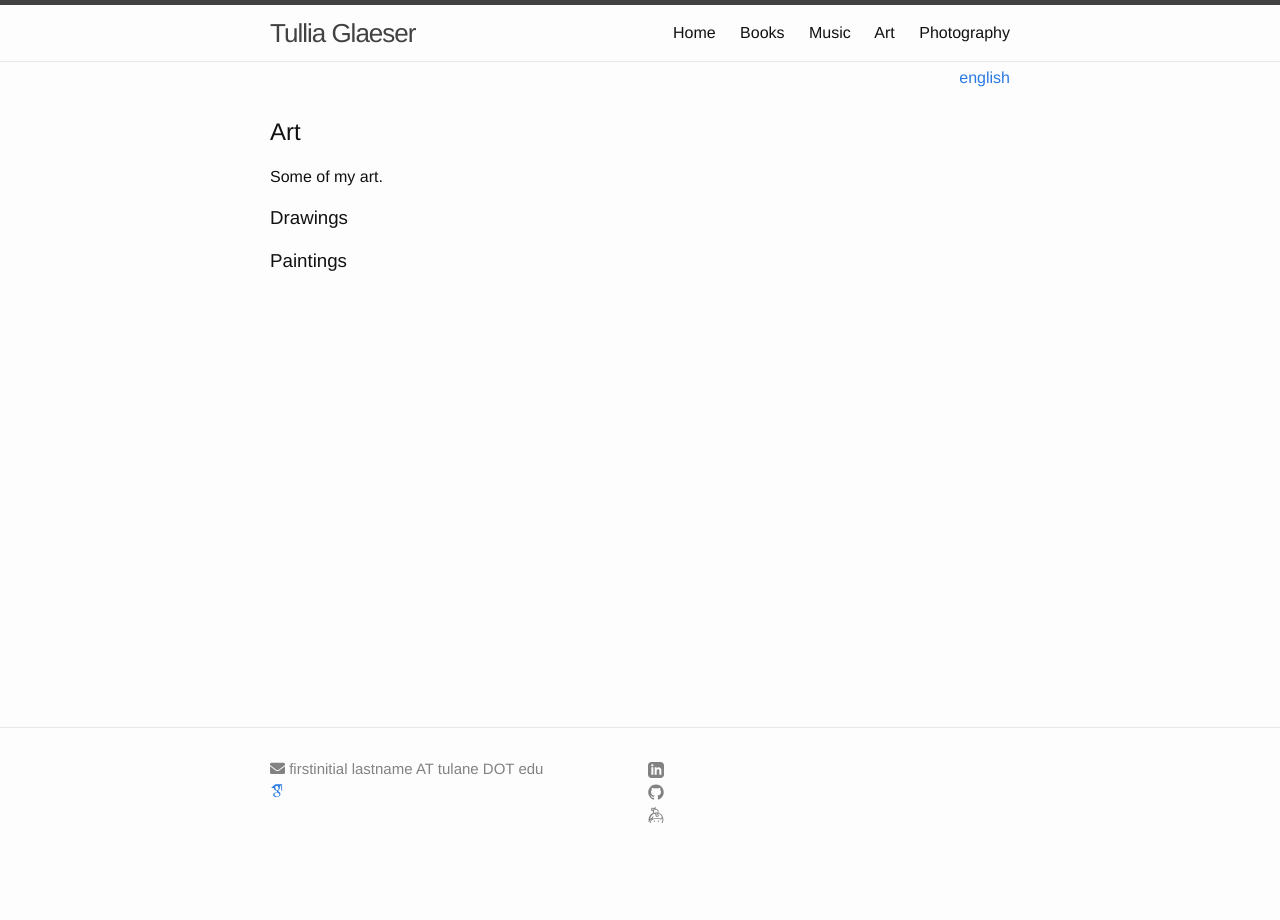
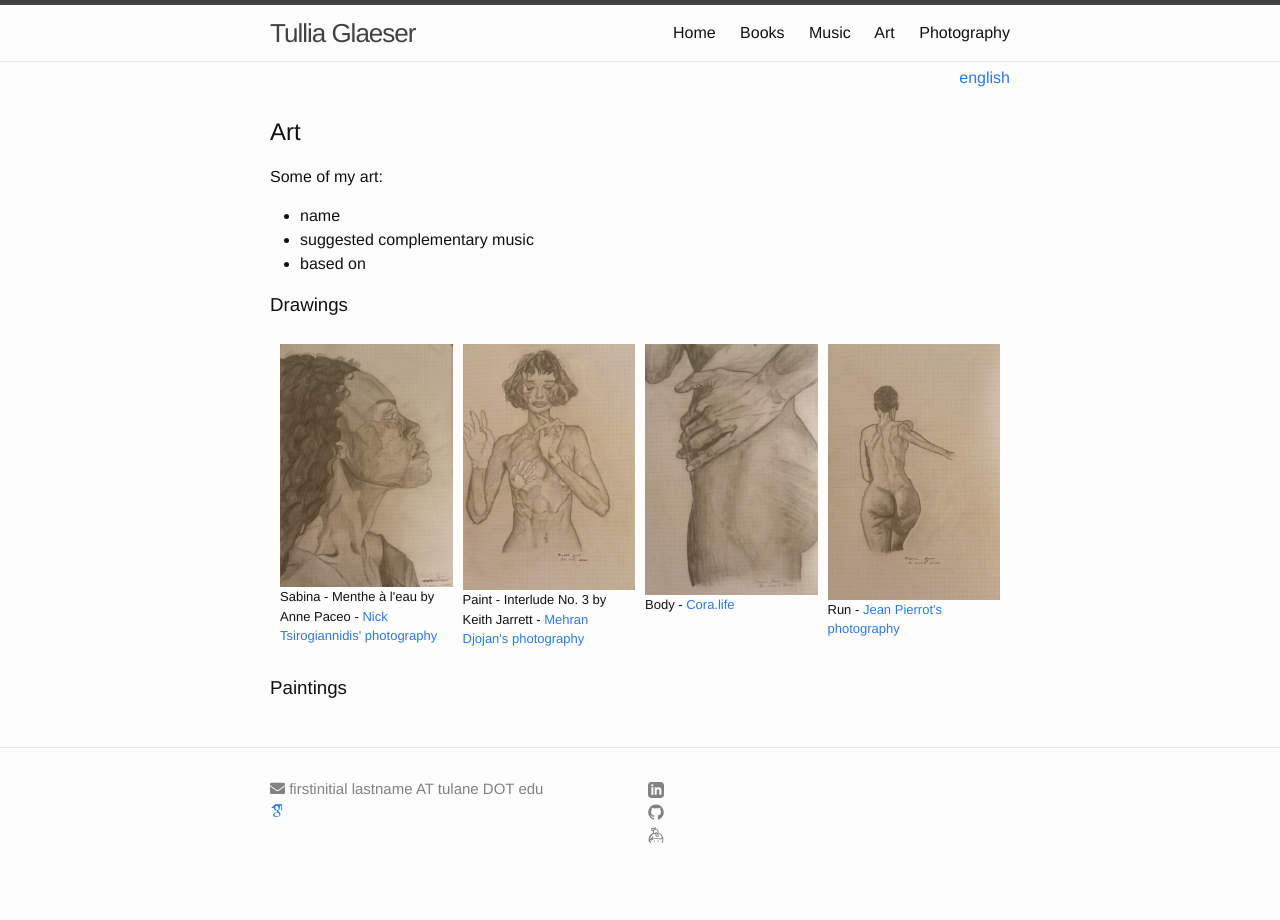
Before and after one commit to tamglaeser/tamglaeser.github.io, a Jekyll site: the page built from art.md, in a window 1280 px wide. Built offline with Jekyll 4.4.1, drawn with Linux system fonts in a browser that asks for light colours; nearby versions of some CDN libraries; some web fonts are replaced.

Commit message:
added drawgins to art tab and formatted them somewhat

```diff
--- a/art.md
+++ b/art.md
@@ -8,8 +8,34 @@ order: 4
 
 ## Art
 
-Some of my art.
+Some of my art:
+- name
+- suggested complementary music
+- based on
 
 ### Drawings
 
+<div style="display: grid; grid-auto-rows: auto; grid-template-columns: repeat(4, 5fr); grid-gap: 10px; padding: 10px">
+
+<div>
+<img src="files/drawings/sabina.jpg">
+<p style="font-size: 13px">Sabina - Menthe à l'eau by Anne Paceo - <a href="https://www.instagram.com/p/B9AenjgFafE/">Nick Tsirogiannidis' photography</a></p>
+</div>
+
+<div>
+<img src="files/drawings/paint.jpg">
+<p style="font-size: 13px">Paint - Interlude No. 3 by Keith Jarrett - <a href="https://www.instagram.com/p/B3__YbvCm37/">Mehran Djojan's photography</a></p>
+</div>
+
+<div>
+<img src="files/drawings/body.jpg">
+<p style="font-size: 13px">Body - <a href="https://www.instagram.com/p/Be4FnVKFLpf/">Cora.life</a> </p>
+</div>
+
+<div>
+<img src="files/drawings/run.jpg">
+<p style="font-size: 13px">Run - <a href="https://www.instagram.com/p/Bpu5KgTnGeF/">Jean Pierrot's photography</a> </p>
+</div>
+</div>
+
 ### Paintings
```
Also changed, not shown: files/drawings/body.jpg (added), files/drawings/paint.jpg (added), files/drawings/run.jpg (added), files/drawings/sabina.jpg (added).
